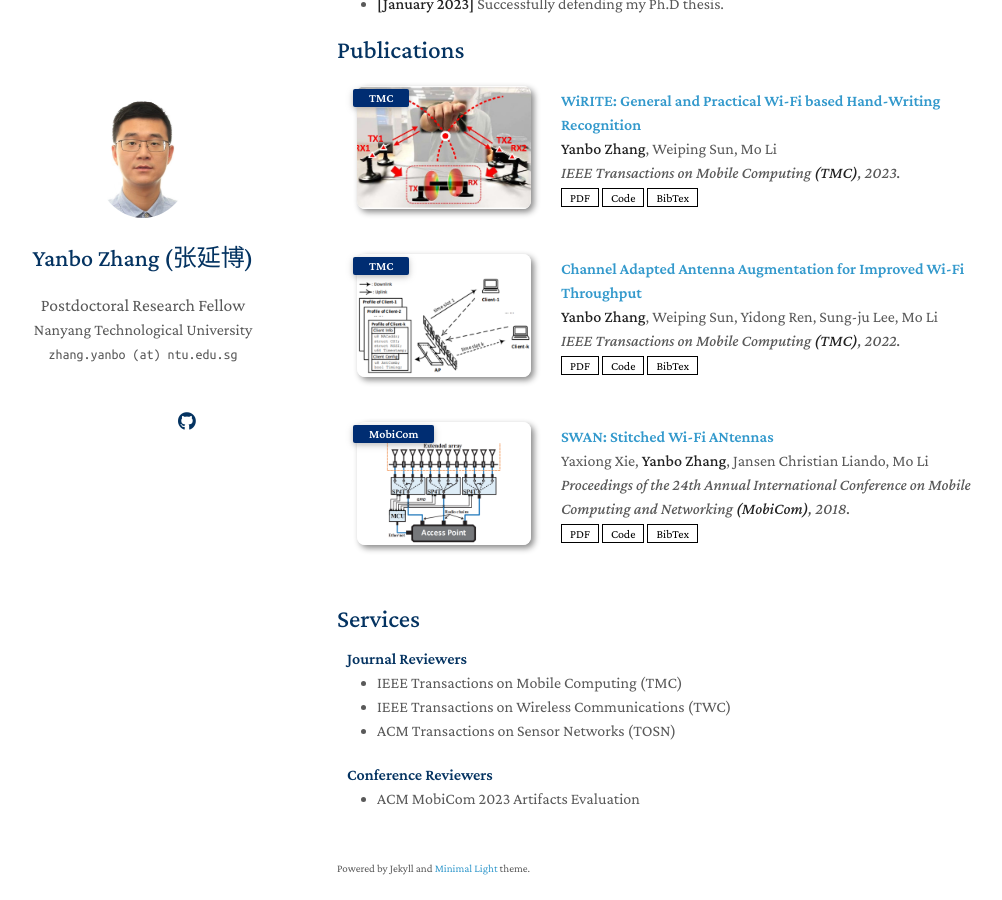
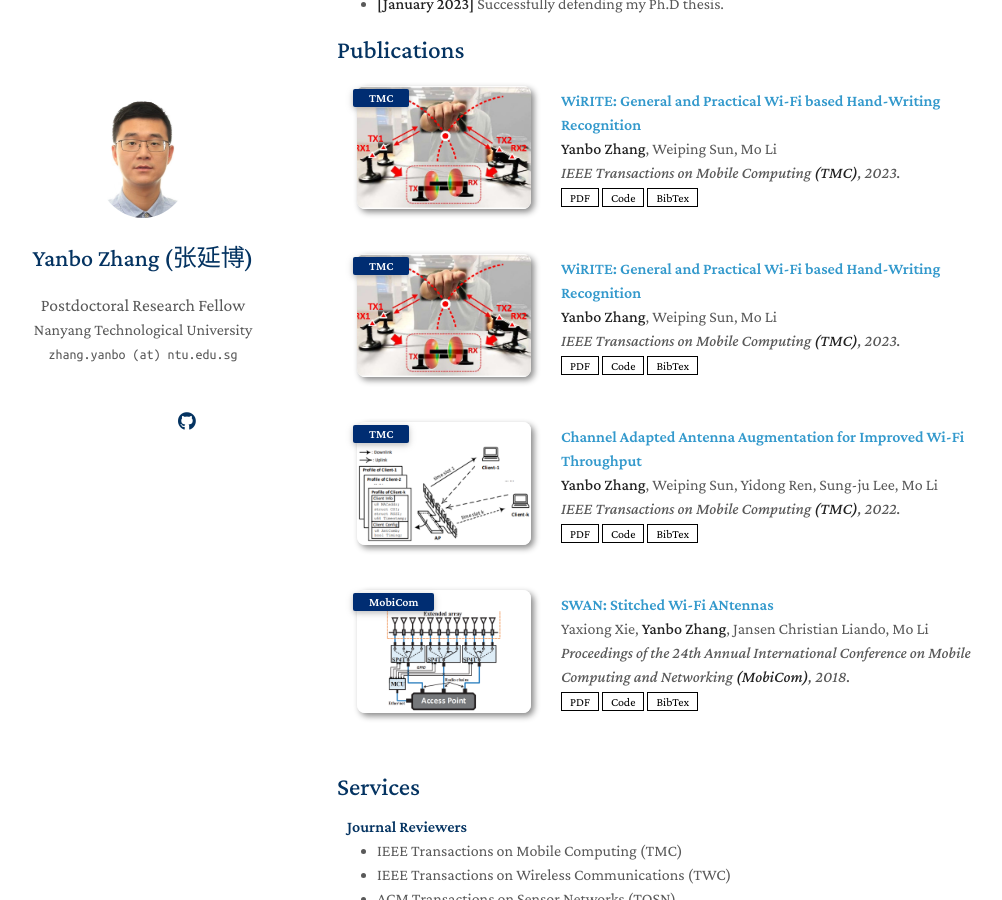
Before and after one commit to yanbozhang003/yanbozhang003.github.io, a Jekyll site: the page built from index.md, in a window 1280 px wide and 900 px high, scrolled down 458 px. Shown: the whole window, without its empty margins (133-1135 px from the left). Built offline with Jekyll 4.4.1, drawn with Linux system fonts in a browser that asks for light colours; nearby versions of some CDN libraries; a style sheet for code colours, icons or effects is not loaded; our own code applies the rules of GitHub Pages for plain Markdown files.

Commit message:
Update publications.yml

```diff
--- a/_data/publications.yml
+++ b/_data/publications.yml
@@ -1,4 +1,13 @@
 main:
+
+  - title: "WiRITE: General and Practical Wi-Fi based Hand-Writing Recognition"
+    authors: <strong>Yanbo Zhang</strong>, Weiping Sun, Mo Li
+    conference_short: TMC
+    conference: IEEE Transactions on Mobile Computing <strong>(TMC)</strong>, 2023.
+    pdf: ./assets/files/publications_pdf/WiRITE.pdf
+    code: https://github.com/yanbozhang003/WiRITE
+    bibtex: https://github.com/yanbozhang003/WiRITE/blob/main/Bibtex
+    image: ./assets/img/publications_img/WiRITE.JPG
 
   - title: "WiRITE: General and Practical Wi-Fi based Hand-Writing Recognition"
     authors: <strong>Yanbo Zhang</strong>, Weiping Sun, Mo Li
```
